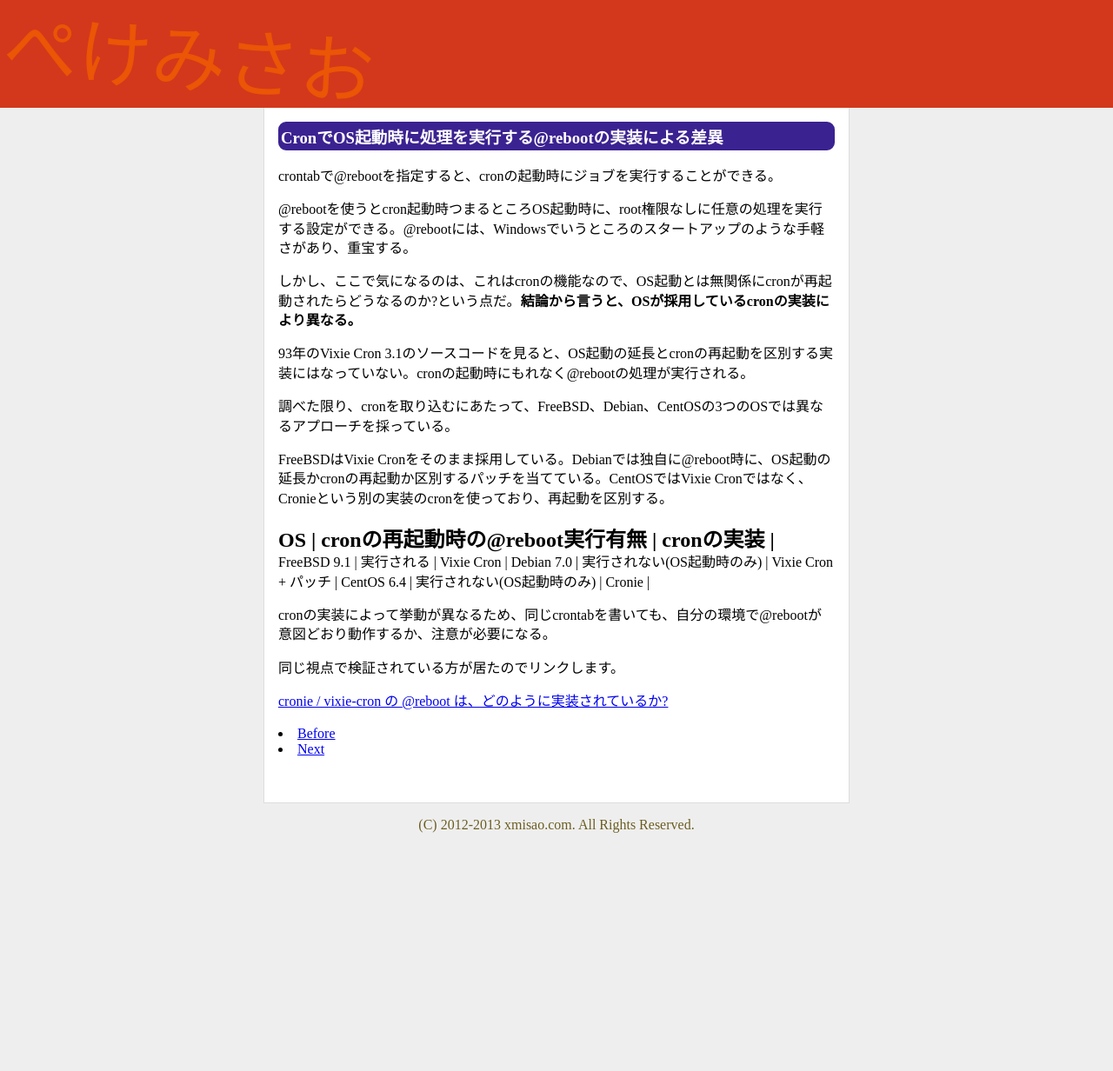
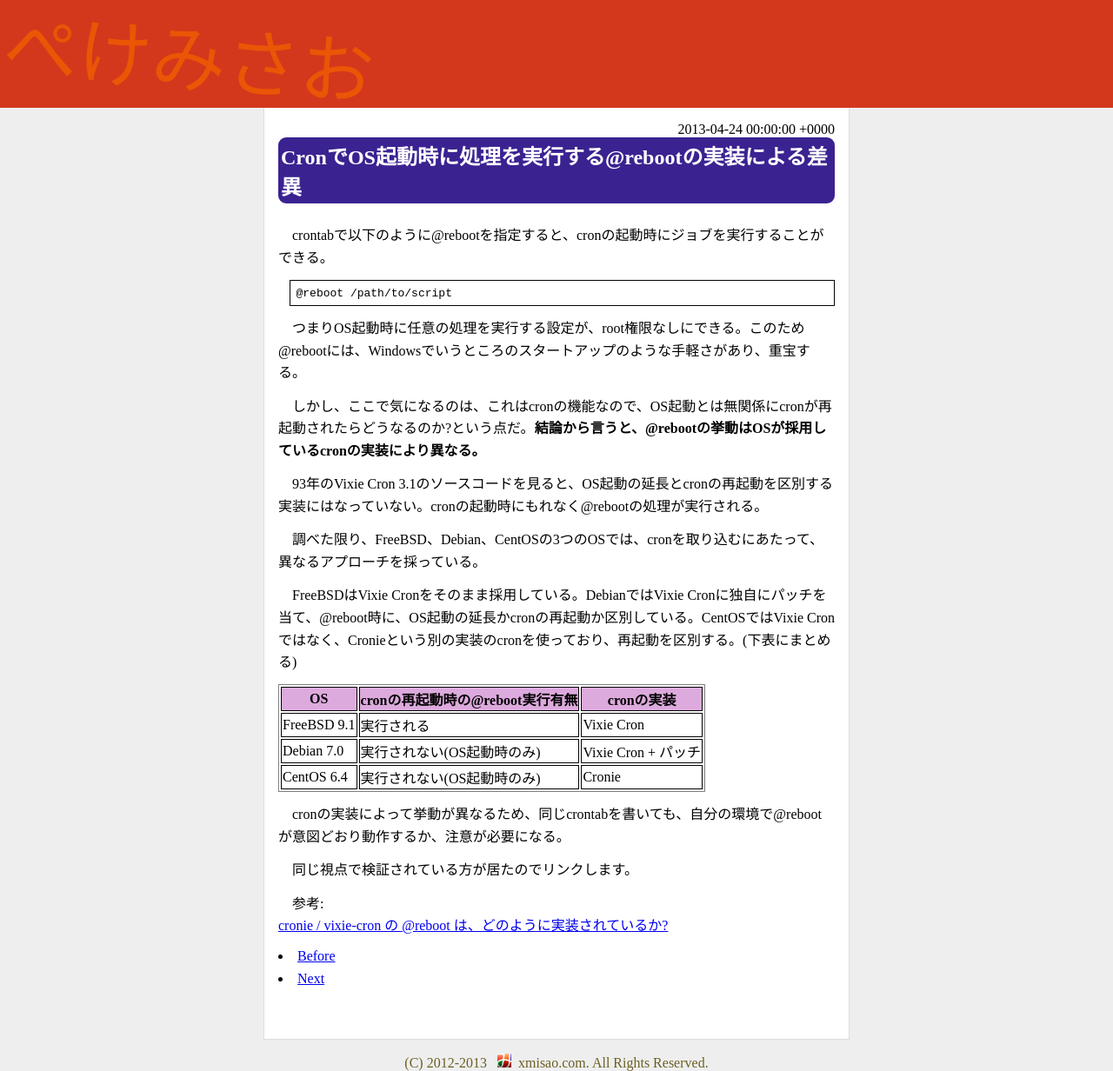
Before and after one commit to xmisao/www, a Jekyll site: the page built from _posts/2013-04-24-cron-reboot-implementations.md, in a window 1280 px wide. Shown: the whole page at 87% size. Built offline with Jekyll 4.4.1, drawn with Linux system fonts in a browser that asks for light colours; before the commit the page ends 958 px from its top, so only the background shows below that.

Commit message:
update design

```diff
--- a/_layouts/default.html
+++ b/_layouts/default.html
@@ -13,6 +13,7 @@
 <nav>
 </nav>
 <section>
+<div class="date">{{ page.date }}</div>
 <article>
 {{ content }}
 </article>
@@ -31,7 +32,7 @@
 <aside>
 </aside>
 <footer>
-(C) 2012-2013 xmisao.com. All Rights Reserved.
+(C) 2012-2013 <img id="footerlogo" src="{{ root }}/style/xmisao_icon_16x16.png">xmisao.com. All Rights Reserved.
 </footer>
 <script type="text/javascript">
   var _gaq = _gaq || [];
--- a/_posts/2013-04-24-cron-reboot-implementations.md
+++ b/_posts/2013-04-24-cron-reboot-implementations.md
@@ -5,26 +5,29 @@ title: CronでOS起動時に処理を実行する@rebootの実装による差異
 
 # CronでOS起動時に処理を実行する@rebootの実装による差異
 
-crontabで@rebootを指定すると、cronの起動時にジョブを実行することができる。
+crontabで以下のように@rebootを指定すると、cronの起動時にジョブを実行することができる。
 
-@rebootを使うとcron起動時つまるところOS起動時に、root権限なしに任意の処理を実行する設定ができる。@rebootには、Windowsでいうところのスタートアップのような手軽さがあり、重宝する。
+    @reboot /path/to/script
 
-しかし、ここで気になるのは、これはcronの機能なので、OS起動とは無関係にcronが再起動されたらどうなるのか?という点だ。**結論から言うと、OSが採用しているcronの実装により異なる。**
+つまりOS起動時に任意の処理を実行する設定が、root権限なしにできる。このため@rebootには、Windowsでいうところのスタートアップのような手軽さがあり、重宝する。
+
+しかし、ここで気になるのは、これはcronの機能なので、OS起動とは無関係にcronが再起動されたらどうなるのか?という点だ。**結論から言うと、@rebootの挙動はOSが採用しているcronの実装により異なる。**
 
 93年のVixie Cron 3.1のソースコードを見ると、OS起動の延長とcronの再起動を区別する実装にはなっていない。cronの起動時にもれなく@rebootの処理が実行される。
 
-調べた限り、cronを取り込むにあたって、FreeBSD、Debian、CentOSの3つのOSでは異なるアプローチを採っている。
+調べた限り、FreeBSD、Debian、CentOSの3つのOSでは、cronを取り込むにあたって、異なるアプローチを採っている。
 
-FreeBSDはVixie Cronをそのまま採用している。Debianでは独自に@reboot時に、OS起動の延長かcronの再起動か区別するパッチを当てている。CentOSではVixie Cronではなく、Cronieという別の実装のcronを使っており、再起動を区別する。
+FreeBSDはVixie Cronをそのまま採用している。DebianではVixie Cronに独自にパッチを当て、@reboot時に、OS起動の延長かcronの再起動か区別している。CentOSではVixie Cronではなく、Cronieという別の実装のcronを使っており、再起動を区別する。(下表にまとめる)
 
-OS          | cronの再起動時の@reboot実行有無 | cronの実装          |
----------------------------------------------------------------------
-FreeBSD 9.1 | 実行される                      | Vixie Cron          |
-Debian 7.0  | 実行されない(OS起動時のみ)      | Vixie Cron + パッチ |
-CentOS 6.4  | 実行されない(OS起動時のみ)      | Cronie              |
+| OS          | cronの再起動時の@reboot実行有無 | cronの実装          |
+|-------------|---------------------------------|---------------------|
+| FreeBSD 9.1 | 実行される                      | Vixie Cron          |
+| Debian 7.0  | 実行されない(OS起動時のみ)      | Vixie Cron + パッチ |
+| CentOS 6.4  | 実行されない(OS起動時のみ)      | Cronie              |
 
 cronの実装によって挙動が異なるため、同じcrontabを書いても、自分の環境で@rebootが意図どおり動作するか、注意が必要になる。
 
 同じ視点で検証されている方が居たのでリンクします。
 
+参考:
 [cronie / vixie-cron の @reboot は、どのように実装されているか?](http://blog.kenichimaehashi.com/?article=13604950680)
--- a/style/theme.css
+++ b/style/theme.css
@@ -35,6 +35,12 @@ h1 {
 	background-color: #3b2291;
 	margin-bottom:1em;
 	color:#fff;
+	font-size: x-large;
+}
+h2 {
+	border-left: solid 5px #3b2291;
+	padding-left: 0.5em;
+	font-size: large;
 }
 #logo {
 	-webkit-transform: rotate(4deg);
@@ -77,8 +83,10 @@ a.silent{
 	text-decoration:none;
 }
 p{
-  line-height:1.4;
-	margin-bottom:1em;
+  line-height:1.6;
+	margin-bottom:0.8em;
+	margin-top:0.8em;
+	text-indent:1em;
 }
 pre{
 	margin-top:1em;
@@ -86,4 +94,34 @@ pre{
 	margin-left:1em;
 	padding:0.5em;
 	border:solid 1px;
+	overflow:auto;
 }
+li{
+	margin-bottom:0.5em;
+}
+table{
+	border-style:solid;
+	border-width:1px;
+}
+th{
+	border-style:solid;
+	border-width:1px;
+	background-color:#ddaadd;
+}
+td{
+	border-style:solid;
+	border-width:1px;
+}
+blockquote{
+	border-left:5px;
+	border-left-style:solid;
+	border-left-color:#aaaaaa;
+	padding-left:1em;
+}
+img#footerlogo{
+	margin-left:0.5em;
+	margin-right:0.5em;
+}
+div.date{
+	text-align:right;
+}
```
Also changed, not shown: style/xmisao_icon_16x16.png (added).
